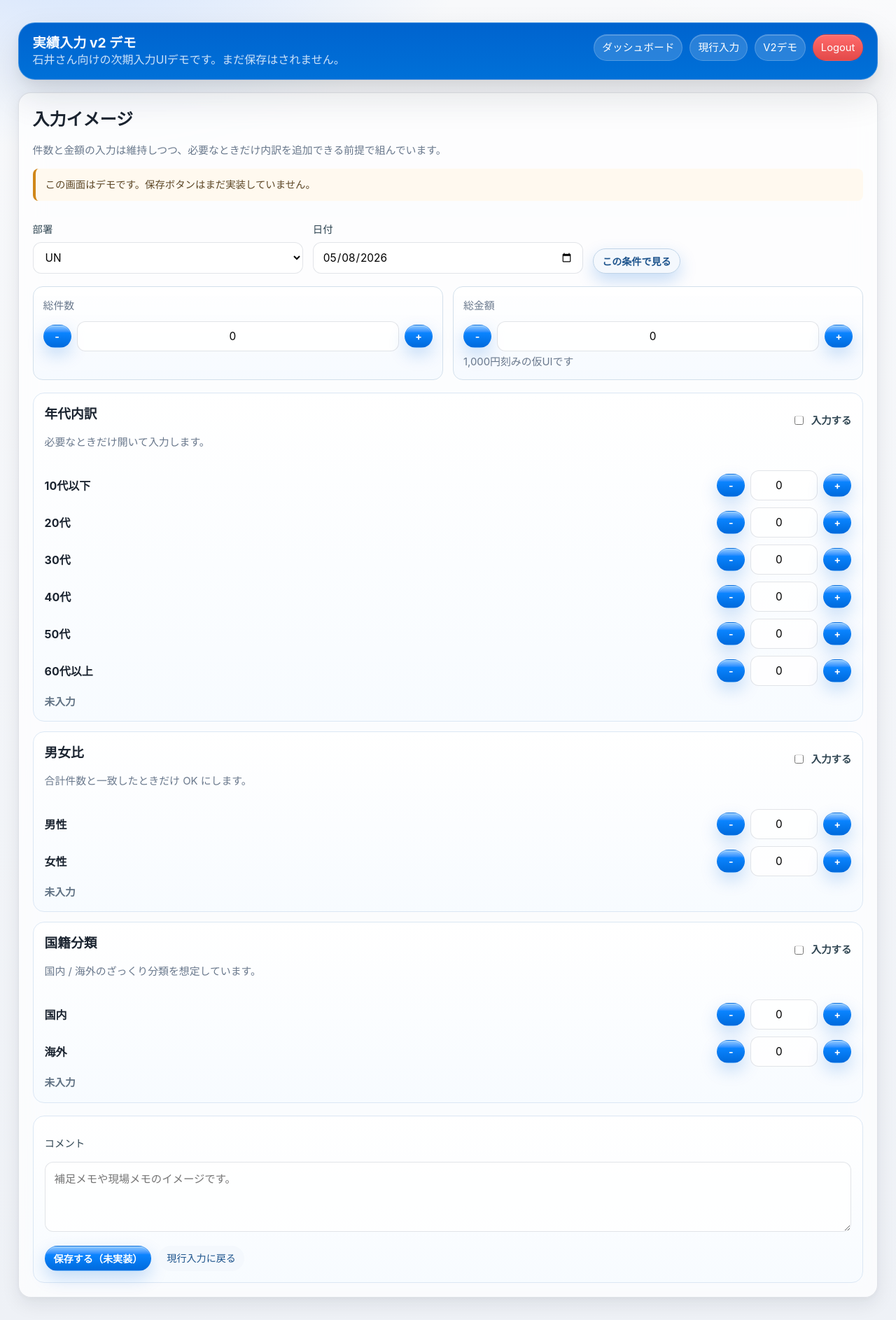
After one commit to markStone141/pantanarl_report_app, a Django app: page /metrics/entry-v2/ in a window 1280 px wide. The commit adds this page. Shown: the whole page at 70% size. Run offline with Django 5.2, Linux system fonts and the light colour scheme; a user stored in the database is signed in; data comes from the database, SQL or seed files in the repository.

Commit message:
Add dairymetrics entry v2 demo UI

```diff
--- /dev/null
+++ b/backend/apps/dairymetrics/templates/dairymetrics/entry_form_v2_demo.html
@@ -0,0 +1,254 @@
+{% extends "base.html" %}
+{% load static %}
+
+{% block title %}実績入力 v2 デモ | DairyMetrics{% endblock %}
+
+{% block extra_head %}
+<link rel="stylesheet" href="{% static 'dairymetrics/app.css' %}?v=12" />
+{% endblock %}
+
+{% block content %}
+<div class="container">
+  <header id="dashboard-topbar" class="topbar dashboard-drawer-topbar topbar-nav-always">
+    <div>
+      <strong>実績入力 v2 デモ</strong>
+      <div class="topbar-muted">{{ member.name }}さん向けの次期入力UIデモです。まだ保存はされません。</div>
+    </div>
+    <button id="dashboard-drawer-toggle" class="btn-inline dashboard-drawer-toggle" type="button" aria-controls="dashboard-drawer-nav" aria-expanded="false" aria-label="Open menu">
+      <i class="fa-solid fa-bars" aria-hidden="true"></i>
+    </button>
+    <nav id="dashboard-drawer-nav" class="dashboard-drawer-nav">
+      <a href="{% url 'dairymetrics_dashboard' %}">ダッシュボード</a>
+      <a href="{% url 'dairymetrics_entry' %}">現行入力</a>
+      <a href="{% url 'dairymetrics_entry_v2_demo' %}">V2デモ</a>
+      <a href="{% url 'dairymetrics_logout' %}" class="logout-link">Logout</a>
+    </nav>
+    <div id="dashboard-drawer-backdrop" class="dashboard-drawer-backdrop" hidden></div>
+  </header>
+
+  <section class="card dairymetrics-form-card dairymetrics-v2-shell">
+    <div class="dairymetrics-v2-intro">
+      <h2>入力イメージ</h2>
+      <p class="muted">件数と金額の入力は維持しつつ、必要なときだけ内訳を追加できる前提で組んでいます。</p>
+      <div class="note">この画面はデモです。保存ボタンはまだ実装していません。</div>
+    </div>
+
+    <form method="get" class="dairymetrics-v2-context-grid">
+      <div class="dairymetrics-field">
+        <label for="dairymetrics-v2-department">部署</label>
+        <select id="dairymetrics-v2-department" name="department">
+          {% for department in departments %}
+          <option value="{{ department.code }}" {% if selected_department_code == department.code %}selected{% endif %}>{{ department.name }}</option>
+          {% endfor %}
+        </select>
+      </div>
+      <div class="dairymetrics-field">
+        <label for="dairymetrics-v2-date">日付</label>
+        <input id="dairymetrics-v2-date" class="dairymetrics-date-input" type="date" name="date" value="{{ entry_date|date:'Y-m-d' }}">
+      </div>
+      <div class="dairymetrics-field dairymetrics-v2-context-actions">
+        <button type="submit" class="btn-inline dairymetrics-secondary-btn">この条件で見る</button>
+      </div>
+    </form>
+
+    <section class="dairymetrics-v2-summary-grid">
+      <article class="metric-card">
+        <span class="muted">総件数</span>
+        <div class="dairymetrics-v2-main-input">
+          <button type="button" class="btn-inline dairymetrics-v2-step-btn" data-step-target="total_count" data-step="-1">-</button>
+          <input id="dairymetrics-v2-total-count" type="number" min="0" step="1" value="{{ initial_total_count }}" data-total-count-input>
+          <button type="button" class="btn-inline dairymetrics-v2-step-btn" data-step-target="total_count" data-step="1">+</button>
+        </div>
+      </article>
+      <article class="metric-card">
+        <span class="muted">総金額</span>
+        <div class="dairymetrics-v2-main-input">
+          <button type="button" class="btn-inline dairymetrics-v2-step-btn" data-step-target="total_amount" data-step="-1000">-</button>
+          <input id="dairymetrics-v2-total-amount" type="number" min="0" step="1000" value="{{ initial_total_amount }}">
+          <button type="button" class="btn-inline dairymetrics-v2-step-btn" data-step-target="total_amount" data-step="1000">+</button>
+        </div>
+        <span class="muted dairymetrics-subtext">1,000円刻みの仮UIです</span>
+      </article>
+    </section>
+
+    <section class="dairymetrics-v2-breakdown-list">
+      <article class="dairymetrics-v2-breakdown-card" data-breakdown-card>
+        <div class="dairymetrics-v2-breakdown-head">
+          <div>
+            <h3>年代内訳</h3>
+            <p class="muted">必要なときだけ開いて入力します。</p>
+          </div>
+          <label class="dairymetrics-v2-toggle">
+            <input type="checkbox" data-breakdown-toggle="age">
+            <span>入力する</span>
+          </label>
+        </div>
+        <div class="dairymetrics-v2-counter-grid" data-breakdown-panel="age" hidden>
+          {% for band in age_bands %}
+          <div class="dairymetrics-v2-counter-row">
+            <span>{{ band.label }}</span>
+            <div class="dairymetrics-v2-counter">
+              <button type="button" class="btn-inline dairymetrics-v2-step-btn" data-breakdown="age" data-counter-key="{{ band.key }}" data-step="-1">-</button>
+              <input type="number" min="0" step="1" value="0" data-breakdown-input="age" data-counter-key="{{ band.key }}">
+              <button type="button" class="btn-inline dairymetrics-v2-step-btn" data-breakdown="age" data-counter-key="{{ band.key }}" data-step="1">+</button>
+            </div>
+          </div>
+          {% endfor %}
+        </div>
+        <div class="dairymetrics-v2-validation" data-breakdown-status="age">未入力</div>
+      </article>
+
+      <article class="dairymetrics-v2-breakdown-card" data-breakdown-card>
+        <div class="dairymetrics-v2-breakdown-head">
+          <div>
+            <h3>男女比</h3>
+            <p class="muted">合計件数と一致したときだけ OK にします。</p>
+          </div>
+          <label class="dairymetrics-v2-toggle">
+            <input type="checkbox" data-breakdown-toggle="gender">
+            <span>入力する</span>
+          </label>
+        </div>
+        <div class="dairymetrics-v2-counter-grid" data-breakdown-panel="gender" hidden>
+          {% for band in gender_bands %}
+          <div class="dairymetrics-v2-counter-row">
+            <span>{{ band.label }}</span>
+            <div class="dairymetrics-v2-counter">
+              <button type="button" class="btn-inline dairymetrics-v2-step-btn" data-breakdown="gender" data-counter-key="{{ band.key }}" data-step="-1">-</button>
+              <input type="number" min="0" step="1" value="0" data-breakdown-input="gender" data-counter-key="{{ band.key }}">
+              <button type="button" class="btn-inline dairymetrics-v2-step-btn" data-breakdown="gender" data-counter-key="{{ band.key }}" data-step="1">+</button>
+            </div>
+          </div>
+          {% endfor %}
+        </div>
+        <div class="dairymetrics-v2-validation" data-breakdown-status="gender">未入力</div>
+      </article>
+
+      <article class="dairymetrics-v2-breakdown-card" data-breakdown-card>
+        <div class="dairymetrics-v2-breakdown-head">
+          <div>
+            <h3>国籍分類</h3>
+            <p class="muted">国内 / 海外のざっくり分類を想定しています。</p>
+          </div>
+          <label class="dairymetrics-v2-toggle">
+            <input type="checkbox" data-breakdown-toggle="nationality">
+            <span>入力する</span>
+          </label>
+        </div>
+        <div class="dairymetrics-v2-counter-grid" data-breakdown-panel="nationality" hidden>
+          {% for band in nationality_bands %}
+          <div class="dairymetrics-v2-counter-row">
+            <span>{{ band.label }}</span>
+            <div class="dairymetrics-v2-counter">
+              <button type="button" class="btn-inline dairymetrics-v2-step-btn" data-breakdown="nationality" data-counter-key="{{ band.key }}" data-step="-1">-</button>
+              <input type="number" min="0" step="1" value="0" data-breakdown-input="nationality" data-counter-key="{{ band.key }}">
+              <button type="button" class="btn-inline dairymetrics-v2-step-btn" data-breakdown="nationality" data-counter-key="{{ band.key }}" data-step="1">+</button>
+            </div>
+          </div>
+          {% endfor %}
+        </div>
+        <div class="dairymetrics-v2-validation" data-breakdown-status="nationality">未入力</div>
+      </article>
+    </section>
+
+    <section class="dairymetrics-v2-comment-card">
+      <label for="dairymetrics-v2-comment">コメント</label>
+      <textarea id="dairymetrics-v2-comment" rows="4" placeholder="補足メモや現場メモのイメージです。"></textarea>
+      <div class="dairymetrics-v2-actions">
+        <button type="button" class="btn-inline" disabled>保存する（未実装）</button>
+        <a class="btn-inline dairymetrics-secondary-btn" href="{% url 'dairymetrics_entry' %}?department={{ selected_department_code }}&date={{ entry_date|date:'Y-m-d' }}">現行入力に戻る</a>
+      </div>
+    </section>
+  </section>
+</div>
+<script src="{% static 'dashboard/mobile_drawer.js' %}?v=4"></script>
+<script>
+  (function () {
+    const totalCountInput = document.querySelector("[data-total-count-input]");
+    const toggles = document.querySelectorAll("[data-breakdown-toggle]");
+
+    function getBreakdownInputs(name) {
+      return Array.from(document.querySelectorAll('[data-breakdown-input="' + name + '"]'));
+    }
+
+    function getBreakdownTotal(name) {
+      return getBreakdownInputs(name).reduce(function (sum, input) {
+        return sum + Number(input.value || 0);
+      }, 0);
+    }
+
+    function updateStatus(name) {
+      const toggle = document.querySelector('[data-breakdown-toggle="' + name + '"]');
+      const statusEl = document.querySelector('[data-breakdown-status="' + name + '"]');
+      const totalCount = Number(totalCountInput?.value || 0);
+      if (!toggle || !statusEl) return;
+      if (!toggle.checked) {
+        statusEl.textContent = "未入力";
+        statusEl.className = "dairymetrics-v2-validation";
+        return;
+      }
+      const total = getBreakdownTotal(name);
+      if (total === totalCount) {
+        statusEl.textContent = "OK: 合計 " + total + "件";
+        statusEl.className = "dairymetrics-v2-validation is-valid";
+      } else {
+        statusEl.textContent = "件数不一致: " + total + " / " + totalCount + "件";
+        statusEl.className = "dairymetrics-v2-validation is-invalid";
+      }
+    }
+
+    function updateAllStatuses() {
+      ["age", "gender", "nationality"].forEach(updateStatus);
+    }
+
+    document.querySelectorAll("[data-step-target]").forEach(function (button) {
+      button.addEventListener("click", function () {
+        const targetName = button.getAttribute("data-step-target");
+        const step = Number(button.getAttribute("data-step") || 0);
+        const input = targetName === "total_count"
+          ? document.getElementById("dairymetrics-v2-total-count")
+          : document.getElementById("dairymetrics-v2-total-amount");
+        if (!input) return;
+        const nextValue = Math.max(0, Number(input.value || 0) + step);
+        input.value = nextValue;
+        updateAllStatuses();
+      });
+    });
+
+    document.querySelectorAll("[data-breakdown][data-counter-key]").forEach(function (button) {
+      button.addEventListener("click", function () {
+        const breakdown = button.getAttribute("data-breakdown");
+        const key = button.getAttribute("data-counter-key");
+        const step = Number(button.getAttribute("data-step") || 0);
+        const input = document.querySelector('[data-breakdown-input="' + breakdown + '"][data-counter-key="' + key + '"]');
+        if (!input) return;
+        const nextValue = Math.max(0, Number(input.value || 0) + step);
+        input.value = nextValue;
+        updateStatus(breakdown);
+      });
+    });
+
+    toggles.forEach(function (toggle) {
+      toggle.addEventListener("change", function () {
+        const name = toggle.getAttribute("data-breakdown-toggle");
+        const panel = document.querySelector('[data-breakdown-panel="' + name + '"]');
+        if (panel) panel.hidden = !toggle.checked;
+        updateStatus(name);
+      });
+    });
+
+    document.querySelectorAll("[data-breakdown-input]").forEach(function (input) {
+      input.addEventListener("input", function () {
+        const name = input.getAttribute("data-breakdown-input");
+        if (Number(input.value || 0) < 0) input.value = 0;
+        updateStatus(name);
+      });
+    });
+
+    if (totalCountInput) {
+      totalCountInput.addEventListener("input", updateAllStatuses);
+    }
+    updateAllStatuses();
+  })();
+</script>
+{% endblock %}
--- a/backend/apps/dairymetrics/urls.py
+++ b/backend/apps/dairymetrics/urls.py
@@ -13,6 +13,7 @@ urlpatterns = [
     path("monthly/", views.member_monthly_overview, name="dairymetrics_member_monthly_overview"),
     path("compare/ranking-detail/", views.comparison_ranking_detail, name="dairymetrics_compare_ranking_detail"),
     path("entry/", views.entry_form, name="dairymetrics_entry"),
+    path("entry-v2/", views.entry_form_v2_demo, name="dairymetrics_entry_v2_demo"),
     path("targets/scope/", views.scope_target_form, name="dairymetrics_scope_target"),
     path("admin/", views.admin_overview, name="dairymetrics_admin_overview"),
     path("admin/rankings/", views.admin_ranking_overview, name="dairymetrics_admin_ranking_overview"),
--- a/backend/apps/dairymetrics/views.py
+++ b/backend/apps/dairymetrics/views.py
@@ -30,6 +30,22 @@ from .selectors import (
 
 
 INLINE_ADJUSTMENT_NOTE = "__inline_monthly_adjustment__"
+ENTRY_V2_AGE_BANDS = [
+    {"key": "teens_or_younger", "label": "10代以下"},
+    {"key": "twenties", "label": "20代"},
+    {"key": "thirties", "label": "30代"},
+    {"key": "forties", "label": "40代"},
+    {"key": "fifties", "label": "50代"},
+    {"key": "sixties_or_older", "label": "60代以上"},
+]
+ENTRY_V2_GENDER_BANDS = [
+    {"key": "male", "label": "男性"},
+    {"key": "female", "label": "女性"},
+]
+ENTRY_V2_NATIONALITY_BANDS = [
+    {"key": "domestic", "label": "国内"},
+    {"key": "overseas", "label": "海外"},
+]
 
 
 def _build_entry_form(*, member, data=None, department_code="", entry_date=None):
@@ -56,6 +72,60 @@ def _build_entry_form(*, member, data=None, department_code="", entry_date=None)
         member=member,
         initial=initial,
     )
+
+
+def _member_departments(member):
+    return Department.objects.filter(is_active=True, member_links__member=member).distinct().order_by("code")
+
+
+def _default_entry_department_code(*, member, departments, selected_department):
+    if selected_department:
+        return selected_department
+    department_codes = [department.code for department in departments]
+    if member.default_department and member.default_department.code in department_codes:
+        return member.default_department.code
+    return department_codes[0] if department_codes else ""
+
+
+def _build_entry_v2_demo_context(*, member, selected_department, entry_date):
+    departments = list(_member_departments(member))
+    selected_department_code = _default_entry_department_code(
+        member=member,
+        departments=departments,
+        selected_department=selected_department,
+    )
+    existing_entry = None
+    if selected_department_code:
+        existing_entry = (
+            MemberDailyMetricEntry.objects.filter(
+                member=member,
+                department__code=selected_department_code,
+                entry_date=entry_date,
+            )
+            .select_related("department")
+            .first()
+        )
+    initial_count = 0
+    initial_amount = 0
+    if existing_entry:
+        if existing_entry.department.code == "WV":
+            initial_count = int(existing_entry.cs_count or 0) + int(existing_entry.refugee_count or 0)
+        else:
+            initial_count = int(existing_entry.result_count or 0)
+        initial_amount = int(existing_entry.support_amount or 0)
+    return {
+        "member": member,
+        "departments": departments,
+        "selected_department_code": selected_department_code,
+        "entry_date": entry_date,
+        "initial_total_count": initial_count,
+        "initial_total_amount": initial_amount,
+        "age_bands": ENTRY_V2_AGE_BANDS,
+        "gender_bands": ENTRY_V2_GENDER_BANDS,
+        "nationality_bands": ENTRY_V2_NATIONALITY_BANDS,
+        "is_admin": False,
+        "demo_mode": True,
+    }
 
 
 def _login_redirect_url(user, *, fallback=""):
@@ -706,7 +776,7 @@ def entry_form(request: HttpRequest) -> HttpResponse:
         saved.save()
         return redirect(f"{reverse('dairymetrics_dashboard')}?saved=1")
 
-    departments = Department.objects.filter(is_active=True, member_links__member=member).distinct().order_by("code")
+    departments = _member_departments(member)
     context = {
         "form": form,
         "member": member,
@@ -714,6 +784,22 @@ def entry_form(request: HttpRequest) -> HttpResponse:
         "selected_department_code": selected_department,
     }
     return render(request, "dairymetrics/entry_form.html", context)
+
+
+@require_dairymetrics_member
+def entry_form_v2_demo(request: HttpRequest) -> HttpResponse:
+    member = get_member_profile(request.user)
+    if not member:
+        return redirect("dairymetrics_dashboard")
+
+    entry_date = parse_date((request.GET.get("date") or "").strip()) or timezone.localdate()
+    selected_department = (request.GET.get("department") or "").strip()
+    context = _build_entry_v2_demo_context(
+        member=member,
+        selected_department=selected_department,
+        entry_date=entry_date,
+    )
+    return render(request, "dairymetrics/entry_form_v2_demo.html", context)
 
 
 @require_dairymetrics_admin
--- a/backend/static/dairymetrics/app.css
+++ b/backend/static/dairymetrics/app.css
@@ -1495,6 +1495,136 @@
   color: #b54848;
 }
 
+.dairymetrics-v2-shell {
+  display: grid;
+  gap: 18px;
+}
+
+.dairymetrics-v2-intro h2 {
+  margin: 0 0 6px;
+}
+
+.dairymetrics-v2-context-grid {
+  display: grid;
+  grid-template-columns: repeat(3, minmax(0, 1fr));
+  gap: 14px;
+  align-items: end;
+}
+
+.dairymetrics-v2-context-actions {
+  display: flex;
+  align-items: end;
+}
+
+.dairymetrics-v2-summary-grid {
+  display: grid;
+  grid-template-columns: repeat(2, minmax(0, 1fr));
+  gap: 14px;
+}
+
+.dairymetrics-v2-main-input {
+  display: grid;
+  grid-template-columns: auto 1fr auto;
+  gap: 8px;
+  align-items: center;
+  margin-top: 10px;
+}
+
+.dairymetrics-v2-main-input input {
+  text-align: center;
+}
+
+.dairymetrics-v2-step-btn {
+  min-width: 40px;
+}
+
+.dairymetrics-v2-breakdown-list {
+  display: grid;
+  gap: 14px;
+}
+
+.dairymetrics-v2-breakdown-card,
+.dairymetrics-v2-comment-card {
+  border: 1px solid #dbe7f4;
+  border-radius: 16px;
+  padding: 16px;
+  background: linear-gradient(180deg, rgba(255,255,255,0.96), rgba(247,251,255,0.96));
+}
+
+.dairymetrics-v2-breakdown-head {
+  display: flex;
+  justify-content: space-between;
+  gap: 12px;
+  align-items: flex-start;
+}
+
+.dairymetrics-v2-breakdown-head h3 {
+  margin: 0 0 4px;
+}
+
+.dairymetrics-v2-toggle {
+  display: inline-flex;
+  gap: 8px;
+  align-items: center;
+  font-weight: 700;
+  white-space: nowrap;
+}
+
+.dairymetrics-v2-counter-grid {
+  display: grid;
+  gap: 10px;
+  margin-top: 14px;
+}
+
+.dairymetrics-v2-counter-row {
+  display: flex;
+  justify-content: space-between;
+  gap: 12px;
+  align-items: center;
+}
+
+.dairymetrics-v2-counter-row > span {
+  min-width: 88px;
+  font-weight: 700;
+}
+
+.dairymetrics-v2-counter {
+  display: grid;
+  grid-template-columns: auto minmax(72px, 96px) auto;
+  gap: 8px;
+  align-items: center;
+}
+
+.dairymetrics-v2-counter input {
+  text-align: center;
+}
+
+.dairymetrics-v2-validation {
+  margin-top: 12px;
+  font-size: 0.92rem;
+  font-weight: 700;
+  color: #607284;
+}
+
+.dairymetrics-v2-validation.is-valid {
+  color: #18794e;
+}
+
+.dairymetrics-v2-validation.is-invalid {
+  color: #bf3d3d;
+}
+
+.dairymetrics-v2-comment-card textarea {
+  margin-top: 8px;
+}
+
+.dairymetrics-v2-actions {
+  display: flex;
+  gap: 10px;
+  flex-wrap: wrap;
+  margin-top: 14px;
+}
+
 @media (max-width: 768px) {
   .dairymetrics-login-card {
     width: min(100vw - 20px, 620px);
@@ -1725,4 +1855,23 @@
     justify-content: center;
     font-size: 1.05rem;
   }
-}
+
+  .dairymetrics-v2-context-grid,
+  .dairymetrics-v2-summary-grid {
+    grid-template-columns: 1fr;
+  }
+
+  .dairymetrics-v2-breakdown-head,
+  .dairymetrics-v2-counter-row {
+    flex-direction: column;
+    align-items: stretch;
+  }
+
+  .dairymetrics-v2-toggle {
+    justify-content: flex-start;
+  }
+
+  .dairymetrics-v2-counter-row > span {
+    min-width: 0;
+  }
+}
```
Also changed, not shown: backend/apps/dairymetrics/tests.py (+29 -0 lines).
